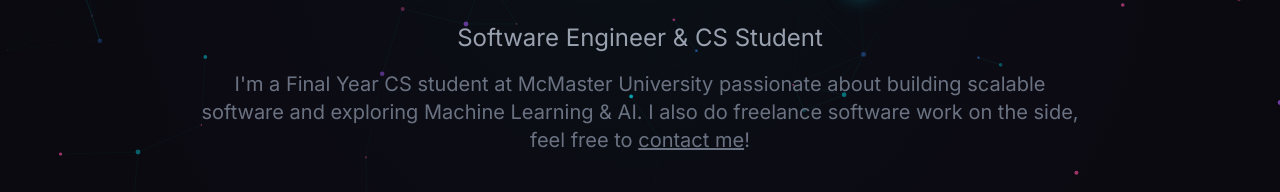
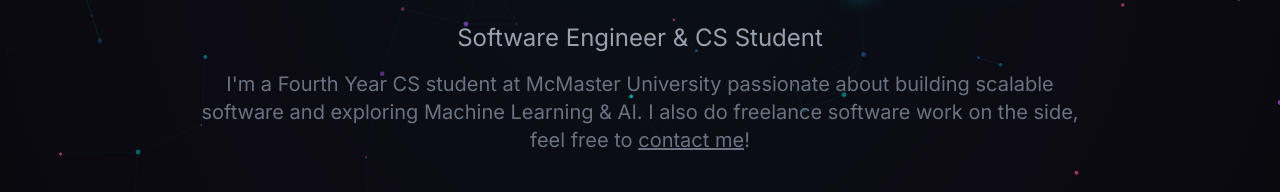
Before and after one commit to jeffreyl45/jefflu2, a React (Vite) app: page /#/ in a window 1280 px wide. Shown: the part 347-539 px from the top of the page. Built offline with nearby package versions, Linux system fonts and the light colour scheme.

Commit message:
edited hero section

```diff
--- a/src/sections/Hero.jsx
+++ b/src/sections/Hero.jsx
@@ -26,7 +26,7 @@
         </p>
 
         <p className="text-xl text-gray-500 max-w-4xl mx-auto mb-10 animate-fade-in-up" style={{ animationDelay: '0.3s' }}>
-          I'm a Final Year CS student at McMaster University passionate about building scalable
+          I'm a Fourth Year CS student at McMaster University passionate about building scalable
           software and exploring Machine Learning & AI. I also do freelance software work on the side, feel free to <a href="mailto:jefflu288@gmail.com" className="underline">contact me</a>!
         </p>
 
```
